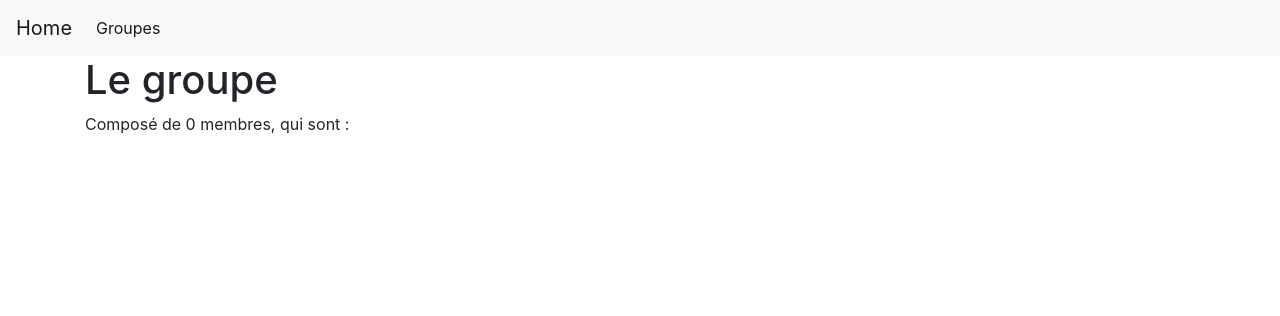
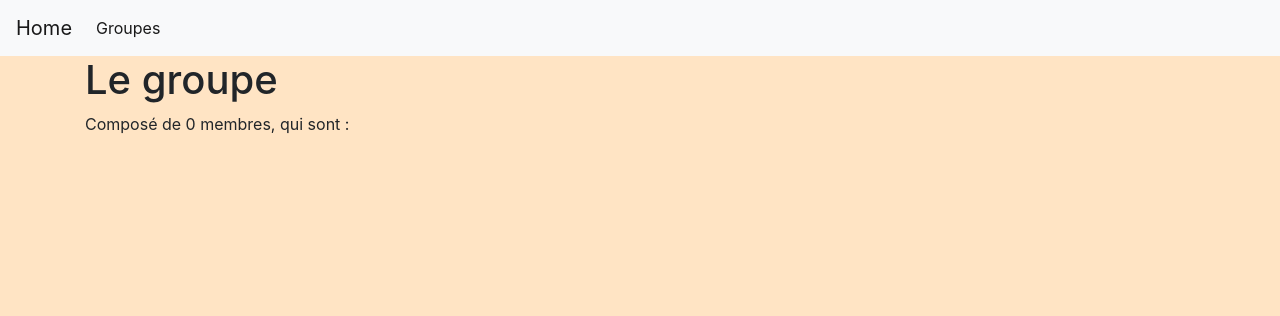
Before and after one commit to BURILLE/concertProjet, a Symfony app: template templates/band/band.html.twig in a window 1280 px wide. Shown: the top 316 px of the page. Run offline with Twig, Linux system fonts and the light colour scheme; the template is opened without the code that fills it, so the values that code supplies are empty; some libraries are stand-ins or nearby versions.

Commit message:
ajout de css

```diff
--- a/public/styles/style.css
+++ b/public/styles/style.css
@@ -1,3 +1,3 @@
-.card{
+body{
     background-color: bisque;
 }
```
